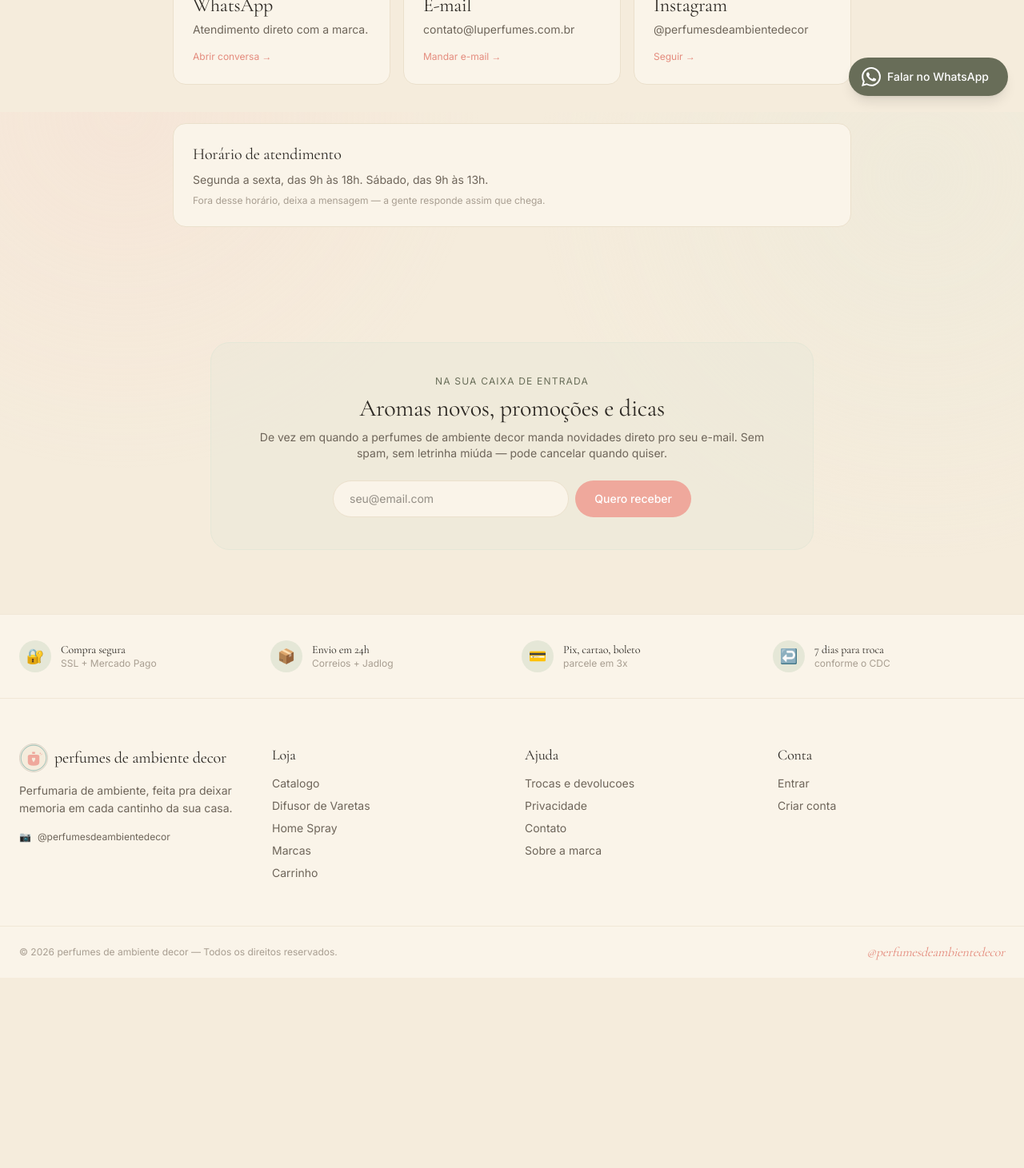
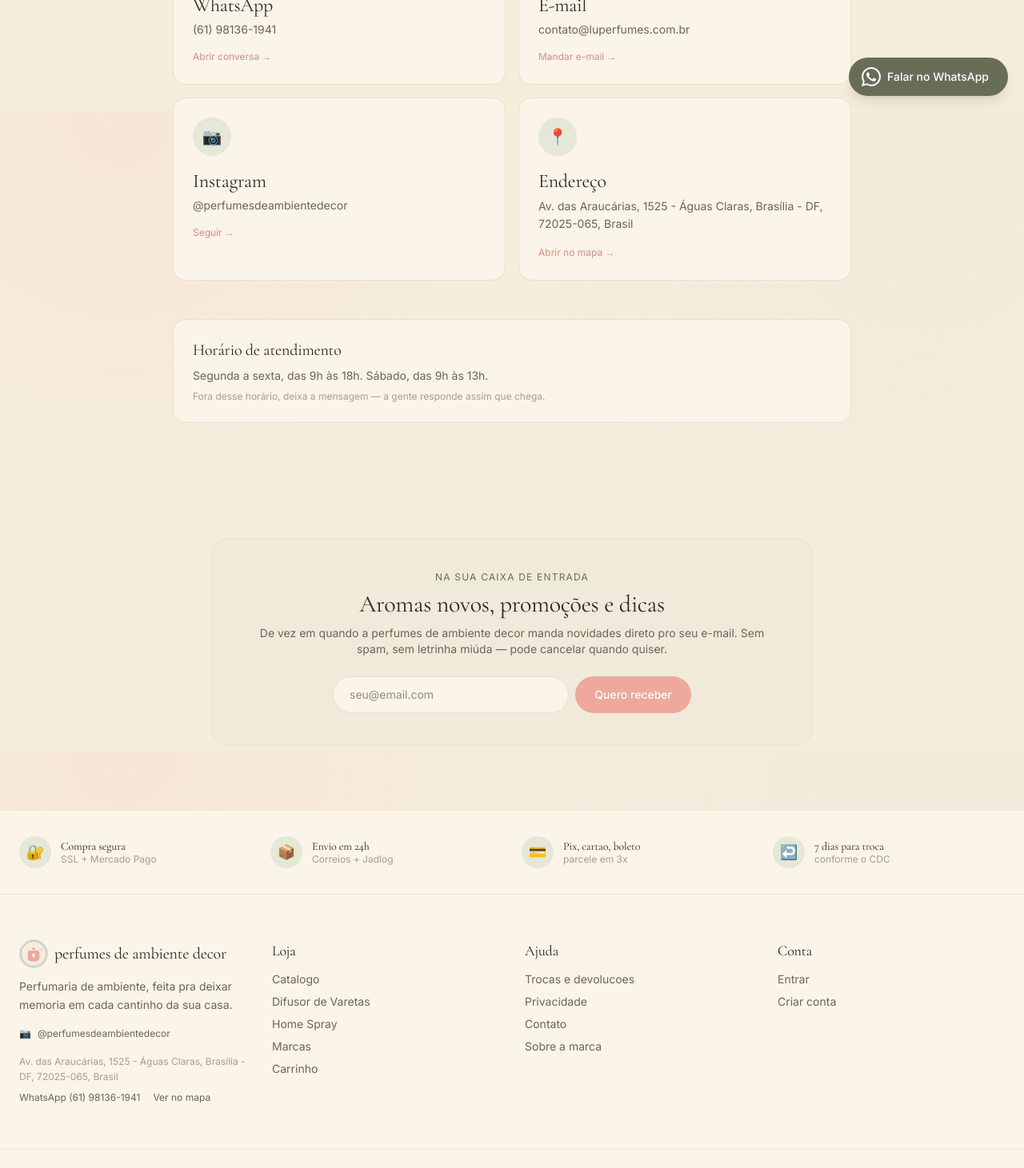
Before and after one commit to glp711/luclaude, a Next.js app: page /contato in a window 1280 px wide. Shown: the part 660-2121 px from the top of the page at 80% size. Before the commit the page ends 1883 px from the top, so only its background shows below. Built offline with nearby package versions, Linux system fonts and the light colour scheme; no server answers; the database is empty.

Commit message:
Atualiza contato e endereco da loja

```diff
--- a/src/app/(site)/contato/page.tsx
+++ b/src/app/(site)/contato/page.tsx
@@ -1,5 +1,12 @@
 import Link from "next/link";
-import { INSTAGRAM_HANDLE, SUPPORT_EMAIL, WHATSAPP_NUMBER } from "@/lib/contact";
+import {
+  INSTAGRAM_HANDLE,
+  STORE_ADDRESS,
+  STORE_MAPS_URL,
+  SUPPORT_EMAIL,
+  WHATSAPP_DISPLAY,
+  WHATSAPP_NUMBER,
+} from "@/lib/contact";
 
 export const metadata = {
   title: "Contato",
@@ -27,7 +34,7 @@ export default function ContatoPage() {
       </section>
 
       <section className="mx-auto max-w-4xl px-6 py-16">
-        <div className="grid md:grid-cols-3 gap-4">
+        <div className="grid gap-4 md:grid-cols-2">
           <a
             href={whatsapp}
             target="_blank"
@@ -38,9 +45,7 @@ export default function ContatoPage() {
               💬
             </div>
             <h2 className="font-display text-2xl text-ink">WhatsApp</h2>
-            <p className="mt-1 text-sm text-ink-soft">
-              Atendimento direto com a marca.
-            </p>
+            <p className="mt-1 text-sm text-ink-soft">{WHATSAPP_DISPLAY}</p>
             <span className="mt-4 inline-block text-xs text-coral-deep">Abrir conversa →</span>
           </a>
 
@@ -69,6 +74,22 @@ export default function ContatoPage() {
             <p className="mt-1 text-sm text-ink-soft">@{INSTAGRAM_HANDLE}</p>
             <span className="mt-4 inline-block text-xs text-coral-deep">Seguir →</span>
           </a>
+
+          <a
+            href={STORE_MAPS_URL}
+            target="_blank"
+            rel="noopener noreferrer"
+            className="group rounded-2xl border border-cream-deep bg-cream-soft p-6 hover:border-coral hover:bg-coral-soft/30 transition"
+          >
+            <div className="h-12 w-12 rounded-full bg-sage-soft flex items-center justify-center mb-4 group-hover:bg-coral-soft transition text-xl" aria-hidden="true">
+              📍
+            </div>
+            <h2 className="font-display text-2xl text-ink">Endereço</h2>
+            <address className="mt-1 text-sm not-italic leading-relaxed text-ink-soft">
+              {STORE_ADDRESS.full}
+            </address>
+            <span className="mt-4 inline-block text-xs text-coral-deep">Abrir no mapa →</span>
+          </a>
         </div>
 
         <div className="mt-12 rounded-2xl border border-cream-deep bg-cream-soft p-6">
--- a/src/app/(site)/layout.tsx
+++ b/src/app/(site)/layout.tsx
@@ -3,7 +3,13 @@ import { CampaignPopup } from "@/components/CampaignPopup";
 import { Header } from "@/components/Header/Header";
 import { Newsletter } from "@/components/Newsletter";
 import { WhatsappFab } from "@/components/WhatsappFab";
-import { INSTAGRAM_HANDLE } from "@/lib/contact";
+import {
+  INSTAGRAM_HANDLE,
+  STORE_ADDRESS,
+  STORE_MAPS_URL,
+  WHATSAPP_DISPLAY,
+  WHATSAPP_NUMBER,
+} from "@/lib/contact";
 import { getCurrentUser } from "@/lib/auth/guards";
 
 function TrustItem({ icon, title, sub }: { icon: string; title: string; sub: string }) {
@@ -65,6 +71,27 @@ export default async function SiteLayout({ children }: { children: React.ReactNo
             >
               <span>📷</span> @{INSTAGRAM_HANDLE}
             </a>
+            <address className="mt-4 max-w-xs text-xs not-italic leading-relaxed text-ink-mute">
+              {STORE_ADDRESS.full}
+            </address>
+            <div className="mt-2 flex flex-wrap gap-x-4 gap-y-2 text-xs">
+              <a
+                href={`https://wa.me/${WHATSAPP_NUMBER}`}
+                target="_blank"
+                rel="noopener noreferrer"
+                className="text-ink-soft transition hover:text-coral-deep"
+              >
+                WhatsApp {WHATSAPP_DISPLAY}
+              </a>
+              <a
+                href={STORE_MAPS_URL}
+                target="_blank"
+                rel="noopener noreferrer"
+                className="text-ink-soft transition hover:text-coral-deep"
+              >
+                Ver no mapa
+              </a>
+            </div>
           </div>
           <div>
             <h3 className="font-display text-lg text-ink mb-3">Loja</h3>
--- a/src/app/(site)/page.tsx
+++ b/src/app/(site)/page.tsx
@@ -1,5 +1,6 @@
 import { buildProductsUrl } from "@/lib/url";
 import { SITE_BRAND_NAME, SITE_DESCRIPTION, SOCIAL_LINKS, siteUrl } from "@/lib/seo";
+import { STORE_ADDRESS, WHATSAPP_NUMBER } from "@/lib/contact";
 import { BenefitsBar } from "@/components/Home/BenefitsBar";
 import { BrandsShowcase } from "@/components/Home/BrandsShowcase";
 import { CategoryShortcuts } from "@/components/Home/CategoryShortcuts";
@@ -66,6 +67,15 @@ export default async function HomePage() {
     description: SITE_DESCRIPTION,
     url: baseUrl,
     logo: `${baseUrl}/logo-mark.svg`,
+    telephone: `+${WHATSAPP_NUMBER}`,
+    address: {
+      "@type": "PostalAddress",
+      streetAddress: STORE_ADDRESS.streetAddress,
+      addressLocality: STORE_ADDRESS.addressLocality,
+      addressRegion: STORE_ADDRESS.addressRegion,
+      postalCode: STORE_ADDRESS.postalCode,
+      addressCountry: STORE_ADDRESS.addressCountry,
+    },
     sameAs: SOCIAL_LINKS,
   };
   const websiteJsonLd = {
--- a/src/lib/contact.ts
+++ b/src/lib/contact.ts
@@ -1,6 +1,17 @@
-// Dados de contato centralizados.
-// Quando tiver o número e e-mail reais, substituir aqui e propagarão em
-// header, footer, contato, WhatsApp FAB e privacidade.
-export const WHATSAPP_NUMBER = "5500000000000";
+// Dados de contato centralizados para header, footer, contato e SEO.
+export const WHATSAPP_NUMBER = "5561981361941";
+export const WHATSAPP_DISPLAY = "(61) 98136-1941";
 export const SUPPORT_EMAIL = "contato@luperfumes.com.br";
 export const INSTAGRAM_HANDLE = "perfumesdeambientedecor";
+
+export const STORE_ADDRESS = {
+  streetAddress: "Av. das Araucárias, 1525",
+  district: "Águas Claras",
+  addressLocality: "Brasília",
+  addressRegion: "DF",
+  postalCode: "72025-065",
+  addressCountry: "BR",
+  full: "Av. das Araucárias, 1525 - Águas Claras, Brasília - DF, 72025-065, Brasil",
+} as const;
+
+export const STORE_MAPS_URL = `https://www.google.com/maps/search/?api=1&query=${encodeURIComponent(STORE_ADDRESS.full)}`;
```
Also changed, not shown: 1 other file (tests, documents, lock files or other folders).
